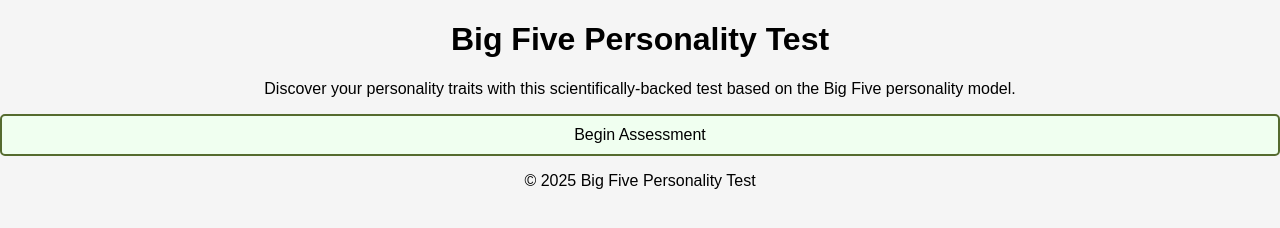
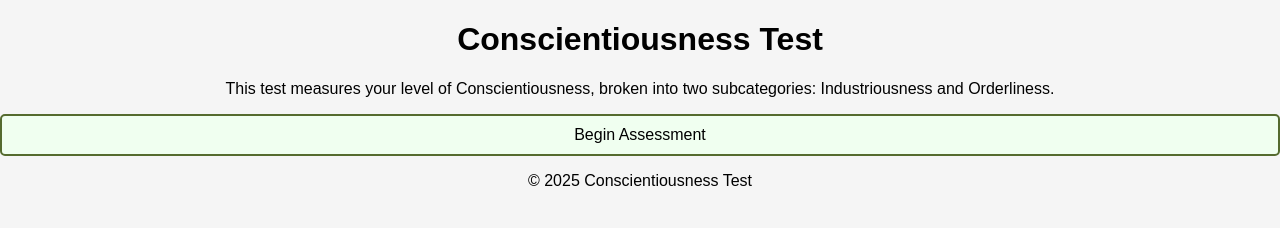
Before and after one commit to da-kastle/code-mexamonki, a plain HTML site: page index.html in a window 1280 px wide. Drawn offline with Linux system fonts and the light colour scheme.

Commit message:
Update index.html

```diff
--- a/index.html
+++ b/index.html
@@ -3,22 +3,22 @@
 <head>
     <meta charset="UTF-8">
     <meta name="viewport" content="width=device-width, initial-scale=1.0">
-    <title>Big Five Personality Test</title>
+    <title>Conscientiousness Test</title>
     <link rel="stylesheet" href="style.css">
 </head>
 <body>
 
     <header>
-        <h1>Big Five Personality Test</h1>
+        <h1>Conscientiousness Test</h1>
     </header>
 
     <main>
-        <p>Discover your personality traits with this scientifically-backed test based on the Big Five personality model.</p>
+        <p>This test measures your level of Conscientiousness, broken into two subcategories: Industriousness and Orderliness.</p>
         <button onclick="startTest()">Begin Assessment</button>
     </main>
 
     <footer>
-        <p>&copy; 2025 Big Five Personality Test</p>
+        <p>&copy; 2025 Conscientiousness Test</p>
     </footer>
 
     <script>
```
